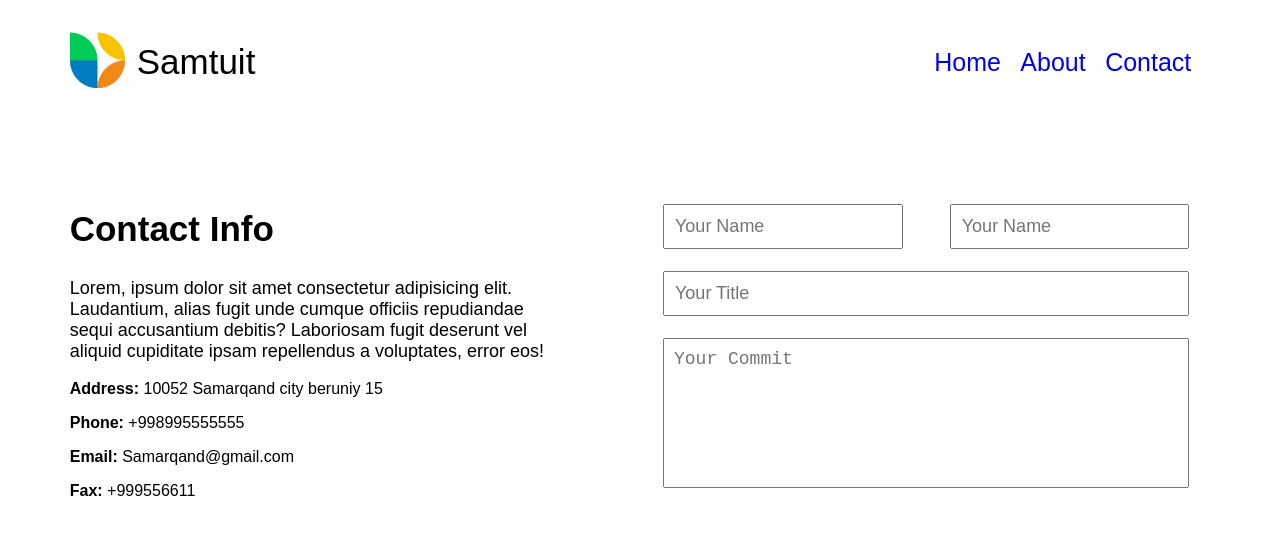
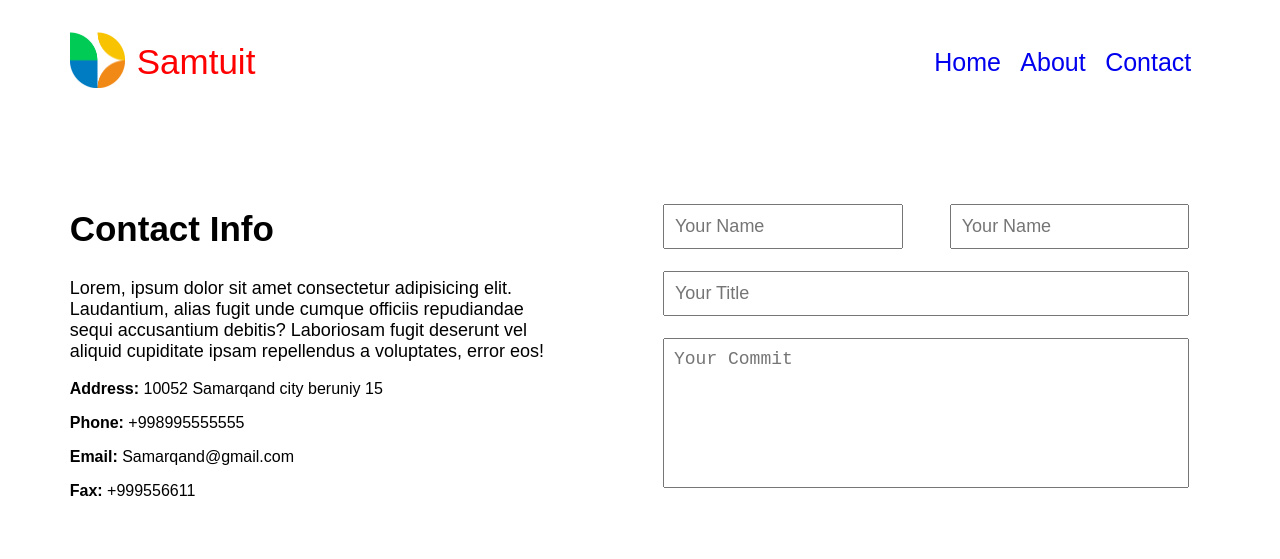
Before and after one commit to Doston-Dev/Samtuit, a plain HTML site: page index.html in a window 1280 px wide. Shown: the top 559 px of the page. Drawn offline with Linux system fonts and the light colour scheme.

Commit message:
samtuit v3

```diff
--- a/index.html
+++ b/index.html
@@ -18,7 +18,7 @@
               <img width="55" src="./img/samLogo.png">
             </td>
             <td>
-              <p style="font-size: 35px; margin: 0; padding-left: 8px;"> Samtuit</p>
+              <p style="color: red; font-size: 35px; margin: 0; padding-left: 8px;"> Samtuit</p>
             </td>
             <td style="padding-right: 20px;" align="right">
               <a style="text-decoration: none; font-size: 25px;" href="#">Home</a>
```
Also changed, not shown: css/style.css (line endings or trailing spaces).
